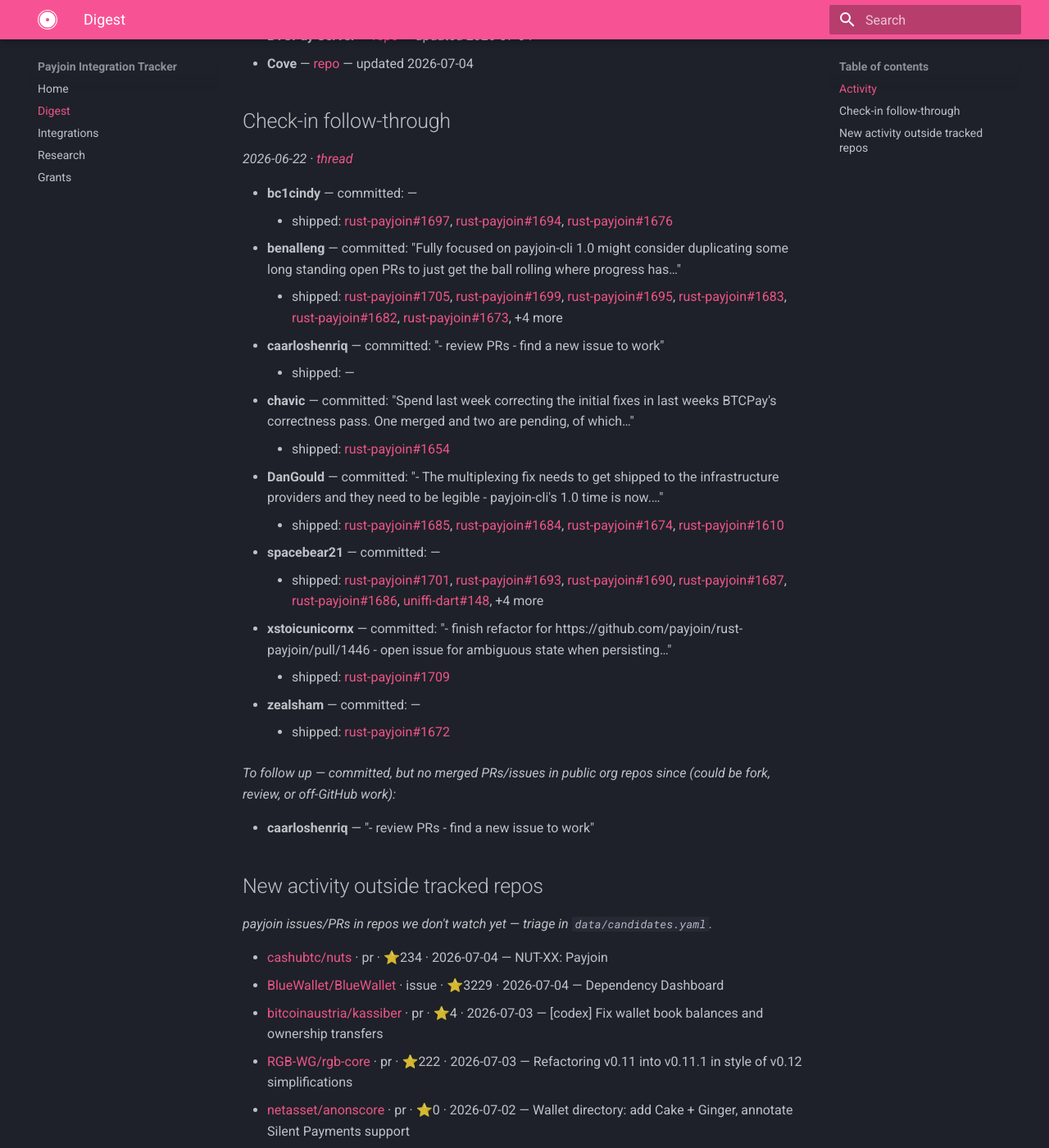
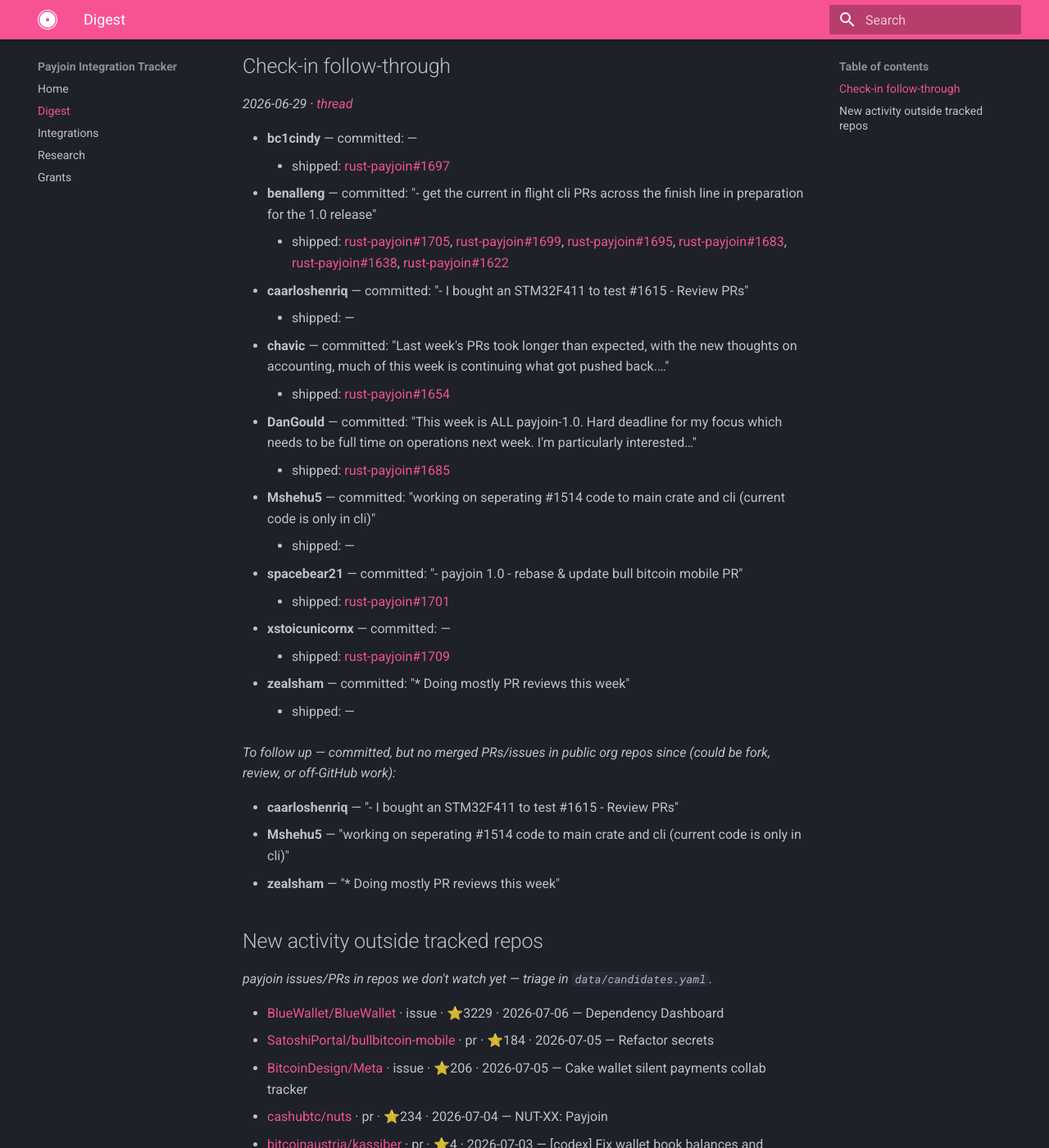
Before and after one commit to payjoin/payjoin.org, an MkDocs documentation site: the page built from docs/digest.md, in a window 1280 px wide and 1400 px high, scrolled down 265 px. Shown: the whole window at 82% size. Built offline with MkDocs 1.6.1 and Material for MkDocs 9.7.7, drawn with Linux system fonts in a browser that asks for light colours; some of the changed text lies outside the part shown.

Commit message:
chore: refresh tracker auto-state + digest

```diff
--- a/docs/digest.md
+++ b/docs/digest.md
@@ -1,52 +1,54 @@
 # Daily digest
 
-_As of 2026-07-05 (UTC) · tracking 25 upstream items_
+_As of 2026-07-06 (UTC) · tracking 25 upstream items_
 
-## Activity
+No upstream changes since the last refresh.
 
-- **BTCPay Server** — [repo](https://github.com/ValeraFinebits/btcpayserver-payjoin-plugin) — updated 2026-07-04
-- **Cove** — [repo](https://github.com/bitcoinppl/cove) — updated 2026-07-04
-
+Most recently active: **BTCPay Server** — [repo](https://github.com/ValeraFinebits/btcpayserver-payjoin-plugin) — last activity 2026-07-04
 
 ## Check-in follow-through
 
-_2026-06-22 · [thread](https://github.com/orgs/payjoin/discussions/1668)_
+_2026-06-29 · [thread](https://github.com/orgs/payjoin/discussions/1691)_
 
 - **bc1cindy** — committed: —
-    - shipped: [rust-payjoin#1697](https://github.com/payjoin/rust-payjoin/issues/1697), [rust-payjoin#1694](https://github.com/payjoin/rust-payjoin/issues/1694), [rust-payjoin#1676](https://github.com/payjoin/rust-payjoin/issues/1676)
-- **benalleng** — committed: "Fully focused on payjoin-cli 1.0 might consider duplicating some long standing open PRs to just get the ball rolling where progress has…"
-    - shipped: [rust-payjoin#1705](https://github.com/payjoin/rust-payjoin/pull/1705), [rust-payjoin#1699](https://github.com/payjoin/rust-payjoin/pull/1699), [rust-payjoin#1695](https://github.com/payjoin/rust-payjoin/pull/1695), [rust-payjoin#1683](https://github.com/payjoin/rust-payjoin/pull/1683), [rust-payjoin#1682](https://github.com/payjoin/rust-payjoin/pull/1682), [rust-payjoin#1673](https://github.com/payjoin/rust-payjoin/pull/1673), +4 more
-- **caarloshenriq** — committed: "- review PRs - find a new issue to work"
+    - shipped: [rust-payjoin#1697](https://github.com/payjoin/rust-payjoin/issues/1697)
+- **benalleng** — committed: "- get the current in flight cli PRs across the finish line in preparation for the 1.0 release"
+    - shipped: [rust-payjoin#1705](https://github.com/payjoin/rust-payjoin/pull/1705), [rust-payjoin#1699](https://github.com/payjoin/rust-payjoin/pull/1699), [rust-payjoin#1695](https://github.com/payjoin/rust-payjoin/pull/1695), [rust-payjoin#1683](https://github.com/payjoin/rust-payjoin/pull/1683), [rust-payjoin#1638](https://github.com/payjoin/rust-payjoin/pull/1638), [rust-payjoin#1622](https://github.com/payjoin/rust-payjoin/pull/1622)
+- **caarloshenriq** — committed: "- I bought an STM32F411 to test #1615 - Review PRs"
     - shipped: —
-- **chavic** — committed: "Spend last week correcting the initial fixes in last weeks BTCPay's correctness pass. One merged and two are pending, of which…"
+- **chavic** — committed: "Last week's PRs took longer than expected, with the new thoughts on accounting, much of this week is continuing what got pushed back.…"
     - shipped: [rust-payjoin#1654](https://github.com/payjoin/rust-payjoin/pull/1654)
-- **DanGould** — committed: "- The multiplexing fix needs to get shipped to the infrastructure providers and they need to be legible - payjoin-cli's 1.0 time is now.…"
-    - shipped: [rust-payjoin#1685](https://github.com/payjoin/rust-payjoin/pull/1685), [rust-payjoin#1684](https://github.com/payjoin/rust-payjoin/pull/1684), [rust-payjoin#1674](https://github.com/payjoin/rust-payjoin/pull/1674), [rust-payjoin#1610](https://github.com/payjoin/rust-payjoin/pull/1610)
-- **spacebear21** — committed: —
-    - shipped: [rust-payjoin#1701](https://github.com/payjoin/rust-payjoin/pull/1701), [rust-payjoin#1693](https://github.com/payjoin/rust-payjoin/pull/1693), [rust-payjoin#1690](https://github.com/payjoin/rust-payjoin/pull/1690), [rust-payjoin#1687](https://github.com/payjoin/rust-payjoin/pull/1687), [rust-payjoin#1686](https://github.com/payjoin/rust-payjoin/pull/1686), [uniffi-dart#148](https://github.com/Uniffi-Dart/uniffi-dart/pull/148), +4 more
-- **xstoicunicornx** — committed: "- finish refactor for https://github.com/payjoin/rust-payjoin/pull/1446 - open issue for ambiguous state when persisting…"
+- **DanGould** — committed: "This week is ALL payjoin-1.0. Hard deadline for my focus which needs to be full time on operations next week. I'm particularly interested…"
+    - shipped: [rust-payjoin#1685](https://github.com/payjoin/rust-payjoin/pull/1685)
+- **Mshehu5** — committed: "working on seperating #1514 code to main crate and cli (current code is only in cli)"
+    - shipped: —
+- **spacebear21** — committed: "- payjoin 1.0 - rebase & update bull bitcoin mobile PR"
+    - shipped: [rust-payjoin#1701](https://github.com/payjoin/rust-payjoin/pull/1701)
+- **xstoicunicornx** — committed: —
     - shipped: [rust-payjoin#1709](https://github.com/payjoin/rust-payjoin/issues/1709)
-- **zealsham** — committed: —
-    - shipped: [rust-payjoin#1672](https://github.com/payjoin/rust-payjoin/pull/1672)
+- **zealsham** — committed: "* Doing mostly PR reviews this week"
+    - shipped: —
 
 _To follow up — committed, but no merged PRs/issues in public org repos since (could be fork, review, or off-GitHub work):_
 
-- **caarloshenriq** — "- review PRs - find a new issue to work"
+- **caarloshenriq** — "- I bought an STM32F411 to test #1615 - Review PRs"
+- **Mshehu5** — "working on seperating #1514 code to main crate and cli (current code is only in cli)"
+- **zealsham** — "* Doing mostly PR reviews this week"
 
 ## New activity outside tracked repos
 
 _payjoin issues/PRs in repos we don't watch yet — triage in `data/candidates.yaml`._
 
+- [BlueWallet/BlueWallet](https://github.com/BlueWallet/BlueWallet/issues/3659) · issue · ⭐3229 · 2026-07-06 — Dependency Dashboard
+- [SatoshiPortal/bullbitcoin-mobile](https://github.com/SatoshiPortal/bullbitcoin-mobile/pull/2394) · pr · ⭐184 · 2026-07-05 — Refactor secrets
+- [BitcoinDesign/Meta](https://github.com/BitcoinDesign/Meta/issues/810) · issue · ⭐206 · 2026-07-05 — Cake wallet silent payments collab tracker
 - [cashubtc/nuts](https://github.com/cashubtc/nuts/pull/376) · pr · ⭐234 · 2026-07-04 — NUT-XX: Payjoin
-- [BlueWallet/BlueWallet](https://github.com/BlueWallet/BlueWallet/issues/3659) · issue · ⭐3229 · 2026-07-04 — Dependency Dashboard
 - [bitcoinaustria/kassiber](https://github.com/bitcoinaustria/kassiber/pull/350) · pr · ⭐4 · 2026-07-03 — [codex] Fix wallet book balances and ownership transfers
 - [RGB-WG/rgb-core](https://github.com/RGB-WG/rgb-core/pull/288) · pr · ⭐222 · 2026-07-03 — Refactoring v0.11 into v0.11.1 in style of v0.12 simplifications
 - [netasset/anonscore](https://github.com/netasset/anonscore/pull/49) · pr · ⭐0 · 2026-07-02 — Wallet directory: add Cake + Ginger, annotate Silent Payments support
 - [netasset/anonscore](https://github.com/netasset/anonscore/pull/46) · pr · ⭐0 · 2026-07-02 — Heuristics: fix the post-2024 CoinJoin landscape, add Payjoin recommendation
-- [SatoshiPortal/bullbitcoin-mobile](https://github.com/SatoshiPortal/bullbitcoin-mobile/pull/2394) · pr · ⭐184 · 2026-07-02 — Refactor secrets
-- [cake-tech/cake_wallet](https://github.com/cake-tech/cake_wallet/pull/3363) · pr · ⭐1744 · 2026-07-02 — WIP Payjoin upgrade to native dart bindings via payjoin_ffi
+- [cake-tech/cake_wallet](https://github.com/cake-tech/cake_wallet/pull/3363) · pr · ⭐1747 · 2026-07-02 — WIP Payjoin upgrade to native dart bindings via payjoin_ffi
 - [bitcoindevkit/coin-select](https://github.com/bitcoindevkit/coin-select/pull/47) · pr · ⭐18 · 2026-07-02 — feat(metrics): add ChangelessWaste for privacy-driven coin selection
 - [bitcoinaustria/kassiber](https://github.com/bitcoinaustria/kassiber/pull/316) · pr · ⭐4 · 2026-07-02 — [codex] Add regtest integration harness
 - [cashubtc/cdk](https://github.com/cashubtc/cdk/pull/2049) · pr · ⭐226 · 2026-07-02 — Payjoin
-- [cake-tech/cake_wallet](https://github.com/cake-tech/cake_wallet/pull/3362) · pr · ⭐1744 · 2026-07-02 — Set anti-fee-sniping locktime on bitcoin sends
-- _+57 more in `data/candidates.yaml`_
+- _+58 more in `data/candidates.yaml`_
```
Also changed, not shown: 1 other file.
